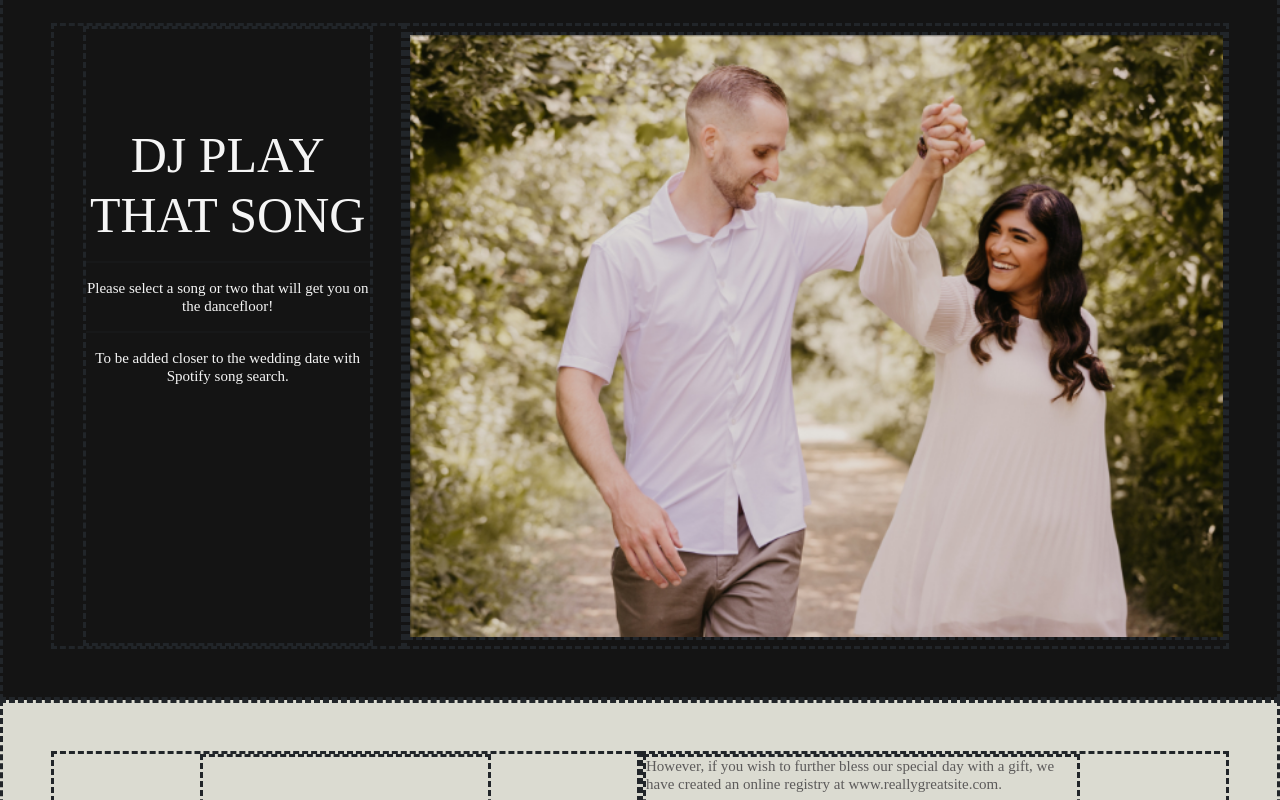
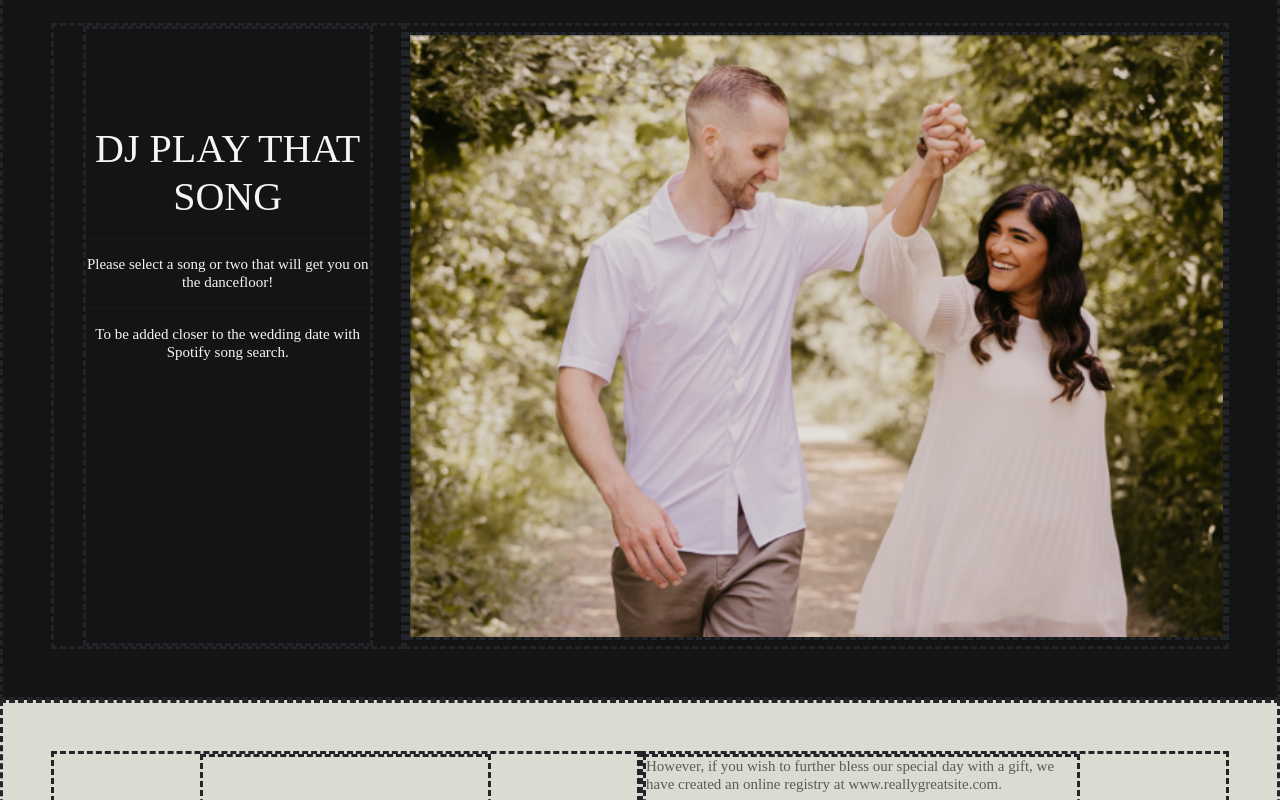
Before and after one commit to MichaelSault/TanyaWeddingWebsite, a React (Vite) app: page / in a window 1280 px wide. Shown: the part 4240-5040 px from the top of the page. Built offline with nearby package versions, Linux system fonts and the light colour scheme.

Commit message:
front end changes to the recommended attire section

```diff
--- a/src/App.css
+++ b/src/App.css
@@ -1,4 +1,16 @@
 @import "./fonts/font.css";
+
+.attireRow{
+  display: flex;
+  flex-direction: row;
+  flex-wrap: wrap;
+  align-items: flex-start;
+  height: 91vh;
+  justify-content: center;
+  padding: 3em 3em;
+  border-style: dashed;
+  background-color: #d4bdad;
+}
 
 body {
   flex-direction: column;
@@ -278,15 +290,13 @@ h6 {
   color: #5c5a5a;
 }
 
-h6 {
-  font-size: 50px;
-  font-family: 'DreamAvenue';
-  margin: 0;
-  color: #000000;
+.song {
+  color: whitesmoke;
 }
 
-.song {
-  color: whitesmoke;
+.attireTitle {
+  background-color: #d4bdad;
+  min-width: 100%;
 }
 
 hr {
@@ -328,7 +338,7 @@ hr {
 .scheduleImageSubCol{
   width: 90%;
   min-width: 295px;
-  max-width: 570px;
+  max-width: 540px;
   border-style: dashed;
   display: block;
   margin: auto;
--- a/src/components/attire.component.jsx
+++ b/src/components/attire.component.jsx
@@ -9,7 +9,7 @@ function Attire() {
     return (
         <>
             <h6>Attire</h6>
-            <div className='faqRow'>
+            <div className='attireRow'>
                 <div className='faqTitleCol'>
                     <div className='scheduleTitleSubCol'>
                         <h2>WHAT DO I WEAR TO THE ANAND KARAJ?</h2>
```
